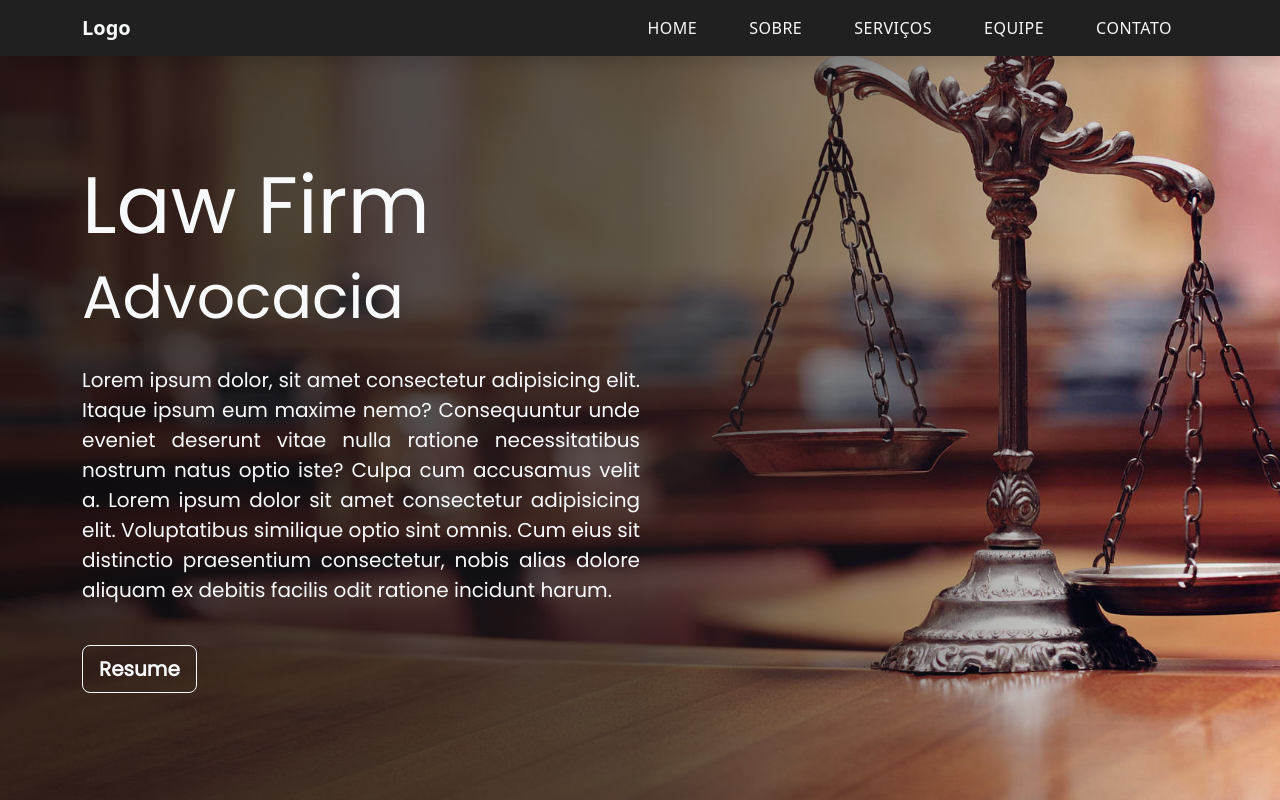
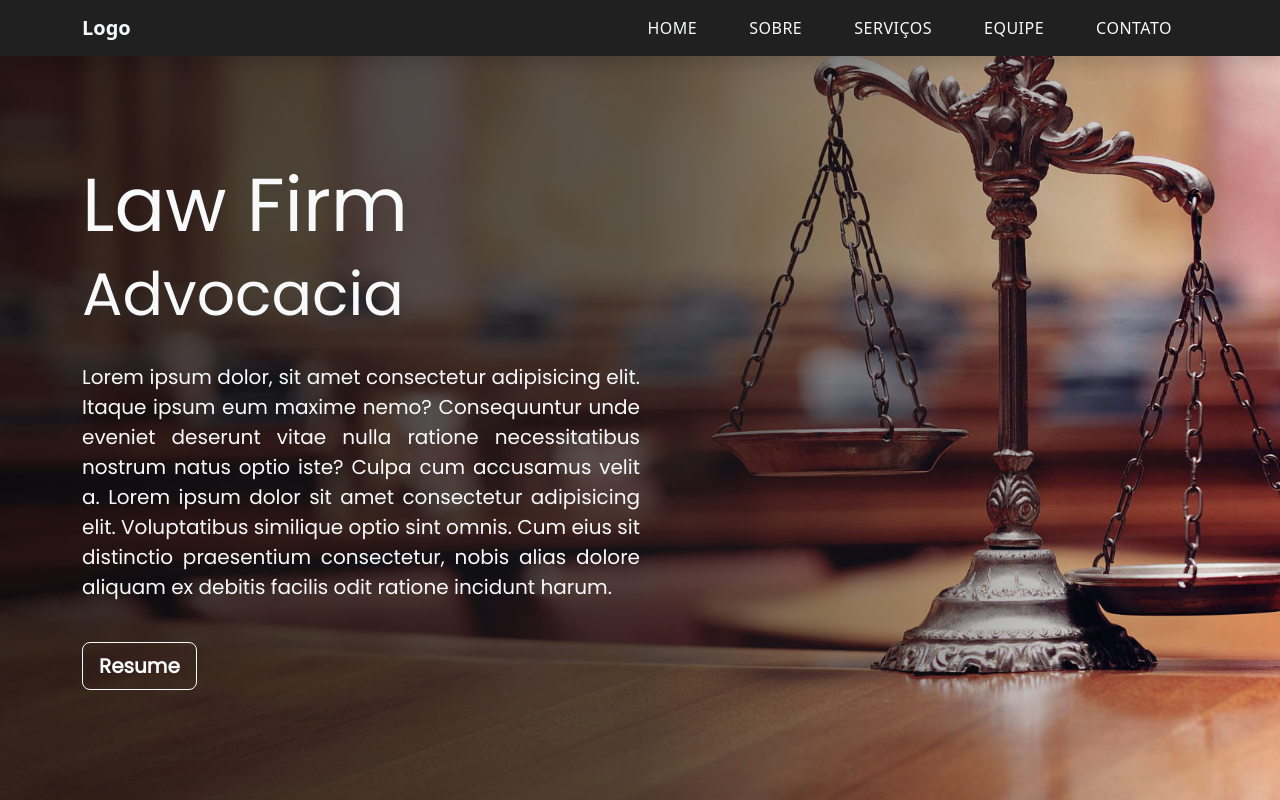
Before and after one commit to Gui99S/law-firm-v0.0.1, a plain HTML site: page index.html in a window 1280 px wide. Shown: the top 800 px of the page. Drawn offline with nearby package versions, Linux system fonts and the light colour scheme.

Commit message:
Update style.css

```diff
--- a/css/style.css
+++ b/css/style.css
@@ -71,7 +71,7 @@ header {
 
 header h1 {
     margin-top: 50px;
-    font-size: 80px;
+    font-size: 75px;
 }
 
 header h2 {
```
